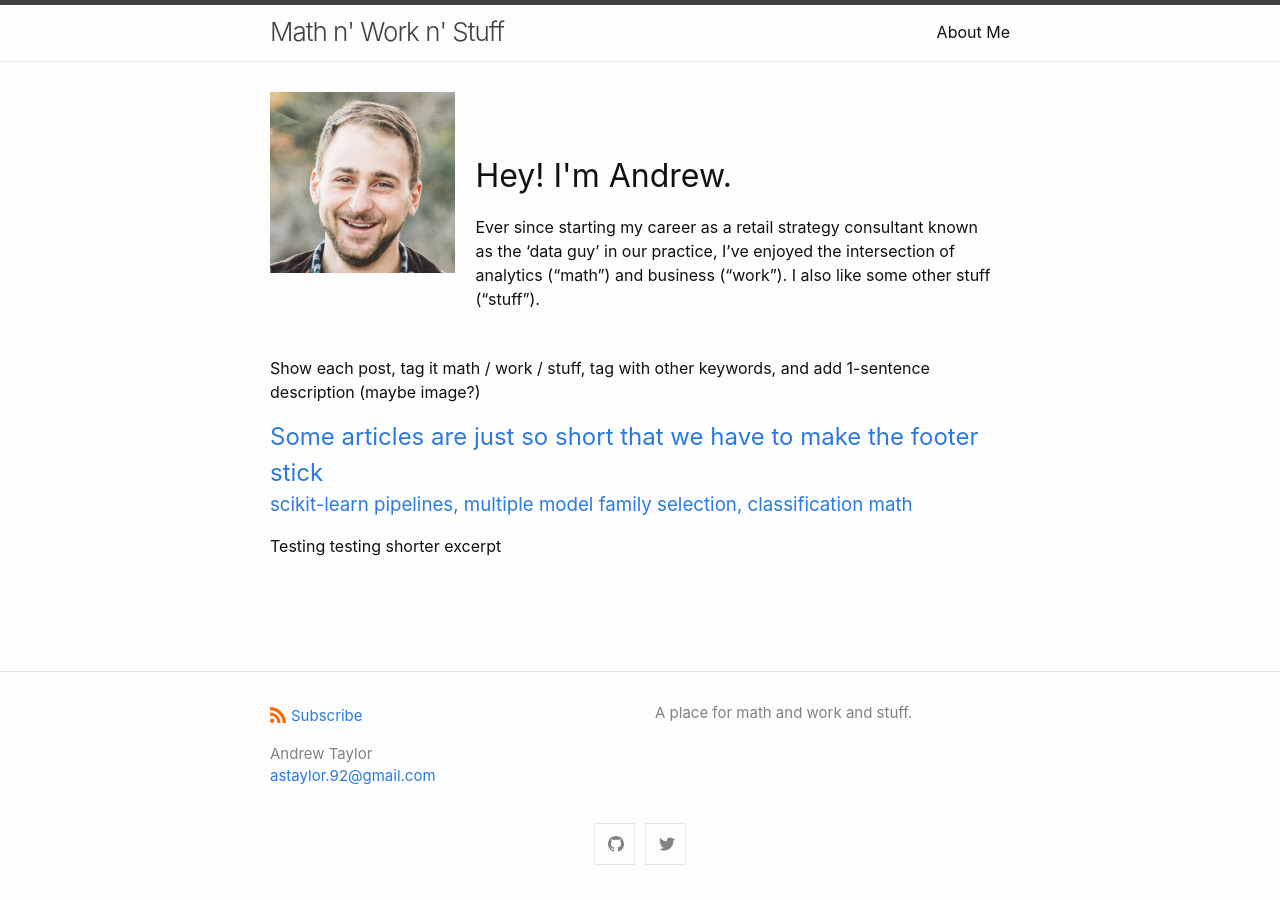
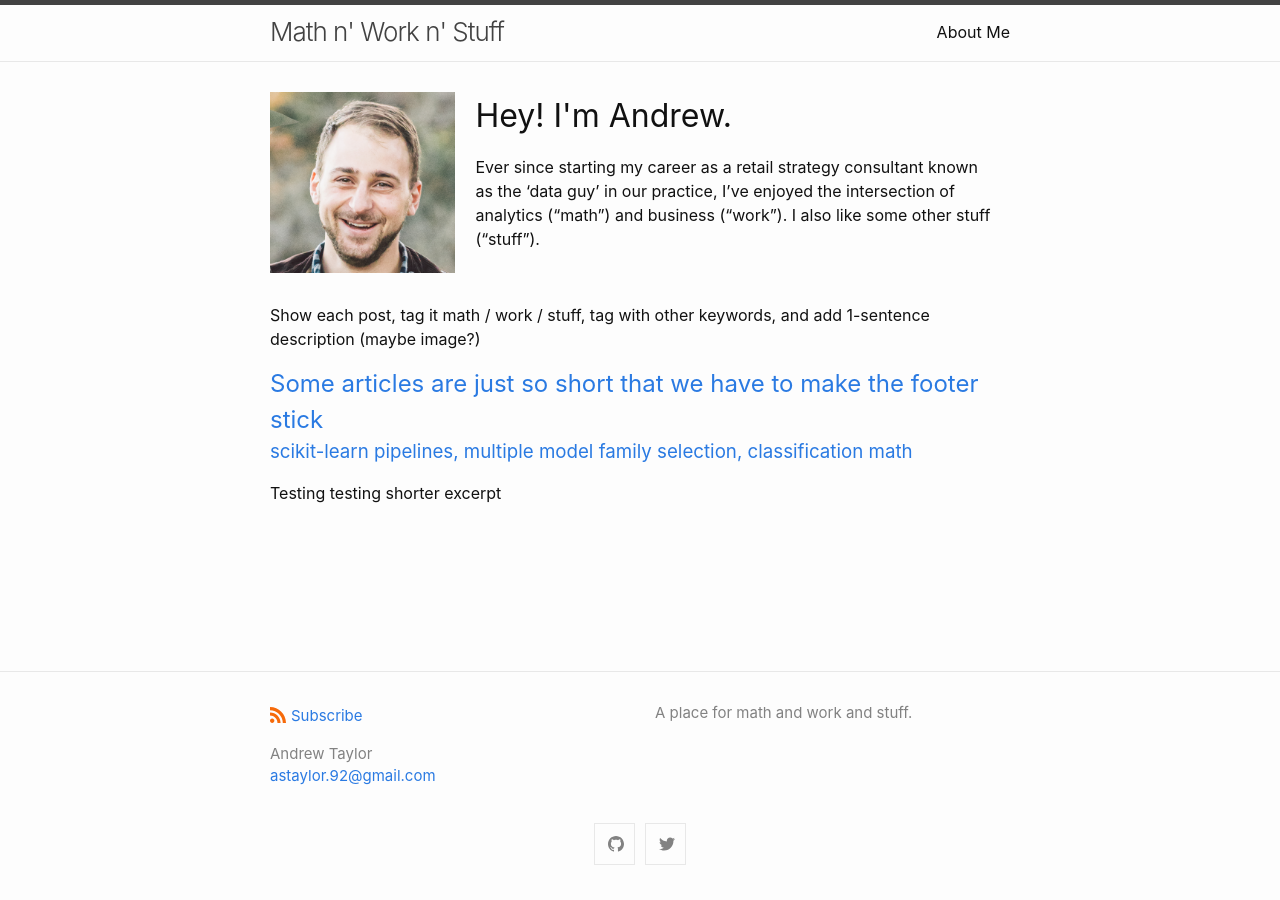
Before and after one commit to astaylor92/astaylor92.github.io, a Jekyll site: the page built from docs/index.markdown, in a window 1280 px wide. Built offline with Jekyll 4.4.1, drawn with Linux system fonts in a browser that asks for light colours.

Commit message:
Update custom-styles.scss

```diff
--- a/docs/_sass/minima/custom-styles.scss
+++ b/docs/_sass/minima/custom-styles.scss
@@ -12,5 +12,5 @@
     vertical-align: top;
 }
 .hello{
-    margin-top: 0px;
+    margin-top: 0px !important;
 }
```
